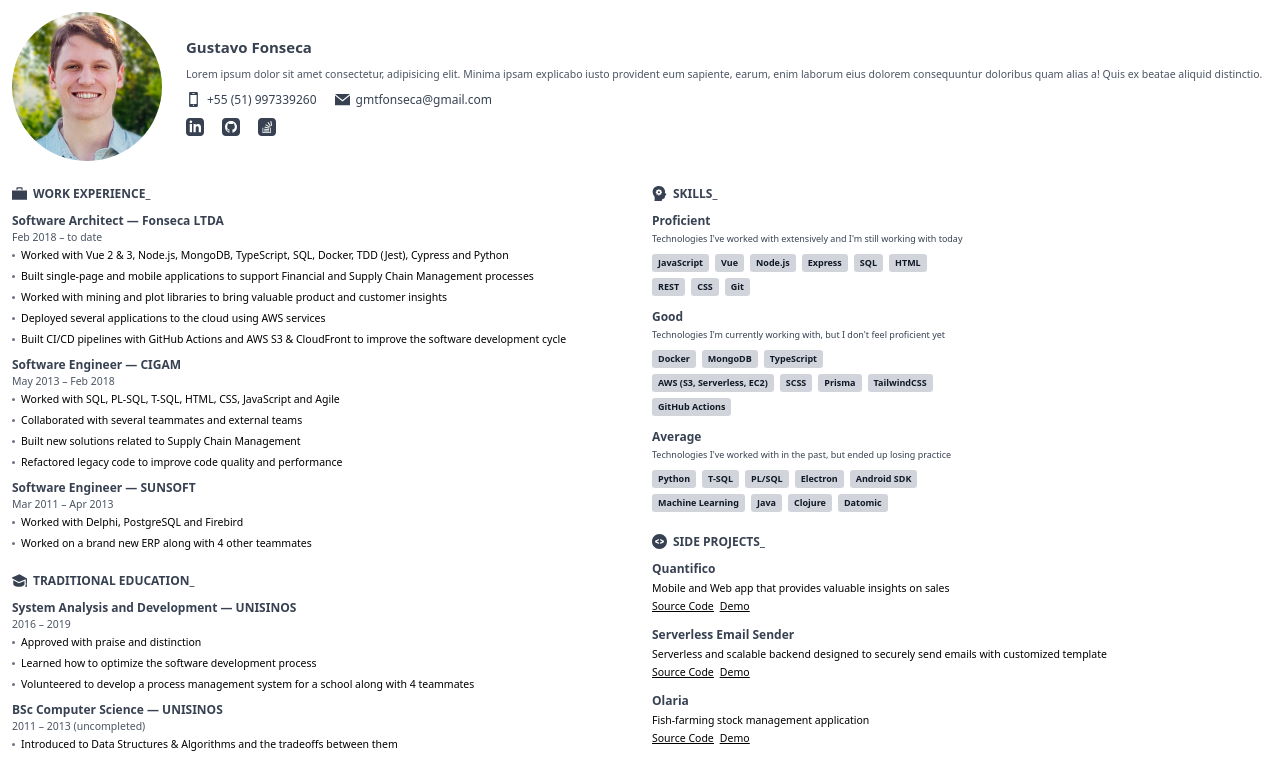
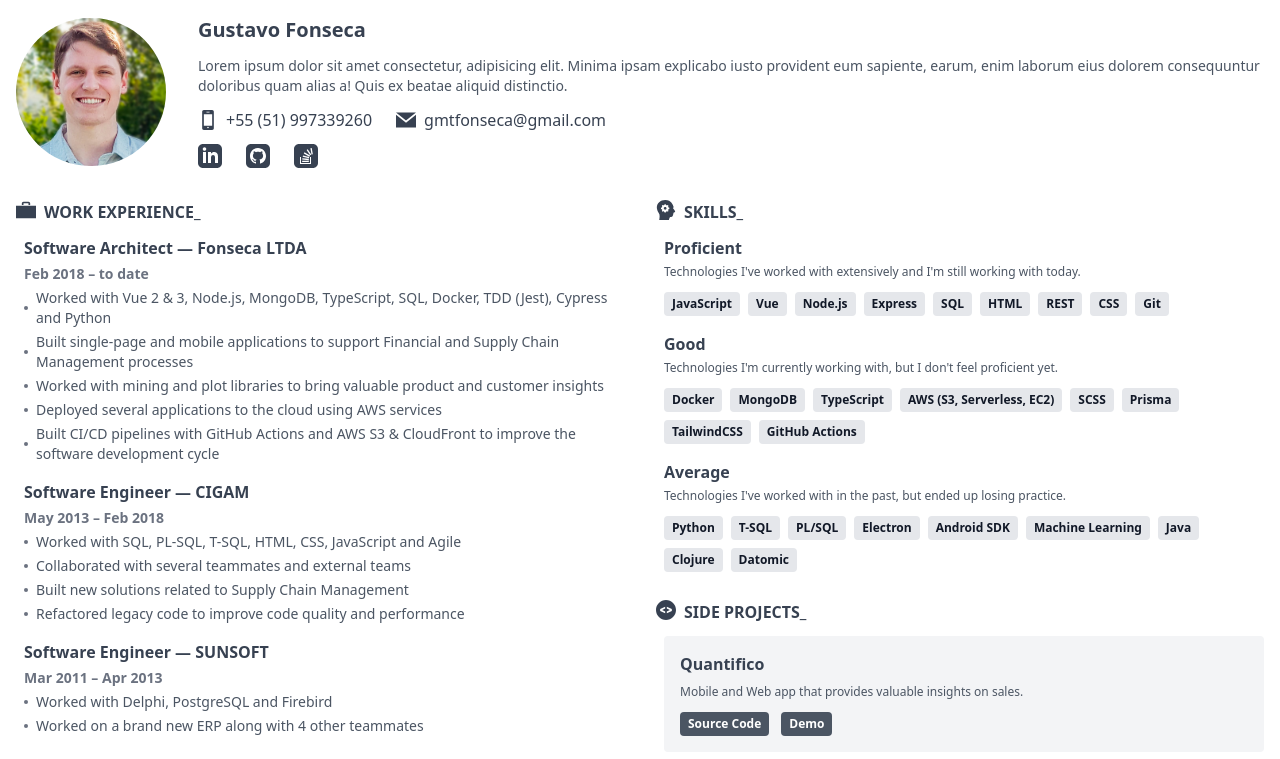
Before and after one commit to gmtfonseca/cv, a Vue app: page / in a window 1280 px wide. Shown: the top 759 px of the page. Built offline with nearby package versions, Linux system fonts and the light colour scheme.

Commit message:
improve side project section

```diff
--- a/src/App.vue
+++ b/src/App.vue
@@ -66,6 +66,7 @@
             <h2 class="section-title">WORK EXPERIENCE_</h2>
           </div>
 
+          <div class="subsections">
             <div
               v-for="workExperience in workExperiences"
               :key="workExperience.company"
@@ -76,8 +77,7 @@
                 </p>
                 <p class="subsection-timeline">{{ workExperience.period }}</p>
               </div>
-
-            <ul class="space-y-2">
+              <ul class="space-y-1">
                 <li
                   v-for="task in workExperience.tasks"
                   :key="task"
@@ -89,6 +89,7 @@
               </ul>
             </div>
           </div>
+        </div>
 
         <div class="section">
           <div class="section-header">
@@ -96,6 +97,7 @@
             <h2 class="section-title">TRADITIONAL EDUCATION_</h2>
           </div>
 
+          <div class="subsections">
             <div
               v-for="traditionalCourse in traditionalCourses"
               :key="traditionalCourse.name"
@@ -105,10 +107,11 @@
                   {{ traditionalCourse.name }} —
                   {{ traditionalCourse.institution }}
                 </p>
-              <p class="subsection-timeline">{{ traditionalCourse.period }}</p>
+                <p class="subsection-timeline">
+                  {{ traditionalCourse.period }}
+                </p>
               </div>
-
-            <ul class="space-y-2">
+              <ul class="space-y-1">
                 <li
                   v-for="task in traditionalCourse.tasks"
                   :key="task"
@@ -121,6 +124,7 @@
             </div>
           </div>
         </div>
+      </div>
 
       <div class="sections">
         <div class="section">
@@ -129,17 +133,17 @@
             <h2 class="section-title">SKILLS_</h2>
           </div>
 
-          <div class="space-y-4">
+          <div class="subsections">
             <div v-for="skill in skills" :key="skill">
               <h3 class="subsection-title">{{ skill.level }}</h3>
-              <p class="mt-1 mb-3 text-xs text-gray-700">
+              <p class="mt-1 mb-3 text-xs text-gray-600">
                 {{ skill.description }}
               </p>
-              <div class="flex flex-wrap gap-2 mt-1 w-96">
+              <div class="flex flex-wrap gap-2 mt-1">
                 <div
                   v-for="topic in skill.topics"
                   :key="topic"
-                  class="px-2 py-1 text-xs font-semibold text-gray-900 bg-gray-300 rounded"
+                  class="px-2 py-1 text-xs font-semibold text-gray-900 bg-gray-200 rounded"
                 >
                   {{ topic }}
                 </div>
@@ -154,18 +158,28 @@
             <h2 class="section-title">SIDE PROJECTS_</h2>
           </div>
 
-          <ul class="space-y-4">
-            <li v-for="sideProject in sideProjects" :key="sideProject" class="">
-              <div class="space-y-1">
+          <ul class="subsections">
+            <li
+              v-for="sideProject in sideProjects"
+              :key="sideProject"
+              class="p-4 bg-gray-100 rounded"
+            >
+              <div>
                 <h3 class="subsection-title">
                   {{ sideProject.name }}
                 </h3>
 
-                <p class="text-sm">{{ sideProject.description }}</p>
+                <p class="mt-2 text-xs text-gray-600">
+                  {{ sideProject.description }}
+                </p>
 
-                <div class="flex gap-2 text-sm underline font-gray-500">
-                  <a :href="sideProject.sourceUrl">Source Code </a>
+                <div class="flex gap-3 mt-3 font-semibold">
+                  <div class="px-2 py-1 text-xs text-white bg-gray-600 rounded">
+                    <a :href="sideProject.sourceUrl">Source Code</a>
+                  </div>
+                  <div class="px-2 py-1 text-xs text-white bg-gray-600 rounded">
                     <a :href="sideProject.demoUrl">Demo</a>
+                  </div>
                 </div>
               </div>
             </li>
@@ -178,7 +192,7 @@
             <h2 class="section-title">ONLINE EDUCATION_</h2>
           </div>
 
-          <ul class="space-y-1">
+          <ul class="ml-2 space-y-1">
             <li
               v-for="onlineCourse in onlineCourses"
               :key="onlineCourse.course"
@@ -189,7 +203,9 @@
                 target="_blank"
                 >{{ onlineCourse.course }}
               </a>
-              <span> - {{ onlineCourse.institution }}</span>
+              <span class="text-gray-600">
+                — {{ onlineCourse.institution }}</span
+              >
             </li>
           </ul>
         </div>
@@ -248,6 +264,62 @@ export default {
 
 <style>
 html {
-  font-size: 75%;
+  font-size: 100%;
+  font-family: 'Montserrat', sans-serif;
+  /* font-family: 'Open Sans', sans-serif; */
+}
+
+@import url('https://fonts.googleapis.com/css2?family=Montserrat:wght@100;200;300;400;500;600;700&family=Open+Sans:wght@300;400;500;600;700;800&display=swap');
+
+.contact-item {
+  @apply flex items-center space-x-2 text-gray-700;
+}
+
+.contact-icon {
+  @apply w-5 h-auto fill-current;
+}
+
+.social-item {
+  @apply text-gray-700;
+}
+
+.social-icon {
+  @apply w-6 h-auto text-gray-700 fill-current;
+}
+
+.sections {
+  @apply space-y-7;
+}
+
+.section {
+  @apply space-y-3;
+}
+
+.section-header {
+  @apply flex items-start gap-2;
+}
+
+.section-icon {
+  @apply flex-grow-0 flex-shrink-0 w-5 text-gray-700 fill-current;
+}
+
+.section-title {
+  @apply font-bold text-gray-700;
+}
+
+.subsections {
+  @apply ml-2 space-y-4;
+}
+
+.subsection-title {
+  @apply mb-1 font-semibold text-gray-700;
+}
+
+.subsection-timeline {
+  @apply text-sm font-semibold text-gray-500;
+}
+
+.topic {
+  @apply flex items-center space-x-2 text-sm text-gray-600;
 }
 </style>
--- a/src/assets/icons/ListBulletIcon.vue
+++ b/src/assets/icons/ListBulletIcon.vue
@@ -1,8 +1,5 @@
 <template>
-  <svg
-    viewBox="0 0 24 24"
-    class="flex-grow-0 flex-shrink-0 w-1 text-gray-500 fill-current"
-  >
+  <svg viewBox="0 0 24 24" class="flex-none w-1 h-1 text-gray-500 fill-current">
     <circle cx="12" cy="12" r="12" />
   </svg>
 </template>
--- a/src/assets/tailwind.css
+++ b/src/assets/tailwind.css
@@ -3,54 +3,3 @@
 @tailwind components;
 
 @tailwind utilities;
-
-
-.contact-item {
-  @apply flex items-center space-x-2 text-gray-700;
-}
-
-.contact-icon {
-  @apply w-5 h-auto fill-current;
-}
-
-.social-item {
-  @apply text-gray-700;
-}
-
-.social-icon {
-  @apply w-6 h-auto text-gray-700 fill-current;
-}
-
-.sections {
-  @apply space-y-7;
-}
-
-.section {
-  @apply space-y-3;
-}
-
-.section-header {
-  @apply flex items-center gap-2;
-}
-
-.section-icon {
-  @apply flex-grow-0 flex-shrink-0 w-5 text-gray-700 fill-current
-}
-
-.section-title {
-  @apply font-bold text-gray-700;
-}
-
-
-.subsection-title {
-  @apply font-semibold text-gray-700;
-}
-
-.subsection-timeline {
-  @apply text-sm text-gray-600;
-}
-
-
-.topic {
-  @apply flex items-center space-x-2 text-sm ;
-}
--- a/src/data.js
+++ b/src/data.js
@@ -68,7 +68,7 @@ export const skills = [
     level: 'Proficient',
     description:
       // eslint-disable-next-line quotes
-      "Technologies I've worked with extensively and I'm still working with today",
+      "Technologies I've worked with extensively and I'm still working with today.",
     topics: [
       'JavaScript',
       'Vue',
@@ -85,7 +85,7 @@ export const skills = [
     level: 'Good',
     description:
       // eslint-disable-next-line quotes
-      "Technologies I'm currently working with, but I don't feel proficient yet",
+      "Technologies I'm currently working with, but I don't feel proficient yet.",
     topics: [
       'Docker',
       'MongoDB',
@@ -101,7 +101,7 @@ export const skills = [
     level: 'Average',
     description:
       // eslint-disable-next-line quotes
-      "Technologies I've worked with in the past, but ended up losing practice",
+      "Technologies I've worked with in the past, but ended up losing practice.",
     topics: [
       'Python',
       'T-SQL',
@@ -119,7 +119,7 @@ export const skills = [
 export const sideProjects = [
   {
     name: 'Quantifico',
-    description: 'Mobile and Web app that provides valuable insights on sales',
+    description: 'Mobile and Web app that provides valuable insights on sales.',
     techs: ['Node.js', 'MongoDB', 'Flutter', 'Vue 2', 'SCSS'],
     sourceUrl: '',
     demoUrl: '',
@@ -127,7 +127,7 @@ export const sideProjects = [
   {
     name: 'Serverless Email Sender',
     description:
-      'Serverless and scalable backend designed to securely send emails with customized template',
+      'Serverless and scalable backend designed to securely send emails with customized template.',
     techs: [
       'Node.js',
       'TypeScript',
@@ -140,7 +140,7 @@ export const sideProjects = [
   },
   {
     name: 'Olaria',
-    description: 'Fish-farming stock management application',
+    description: 'Fish-farming stock management application.',
     techs: [
       'Node.js',
       'TypeScript',
@@ -159,20 +159,20 @@ export const sideProjects = [
     sourceUrl: '',
     demoUrl: '',
   }, */
-  {
+  /*  {
     name: 'Arremate',
     description:
       'Cross-platform app to keep track of multiple Facebook auction pages',
     techs: ['Electron', 'Vue 2'],
     sourceUrl: '',
     demoUrl: '',
-  },
+  }, */
 ]
 
 export const onlineCourses = [
   {
     course: 'Amazon Web Services Developer Associate',
-    institution: 'Amazon',
+    institution: 'AWS',
     url: 'https://aws.amazon.com/certification/certified-developer-associate/',
   },
   {
```
Lines whose indentation alone changed are shown as unchanged.
